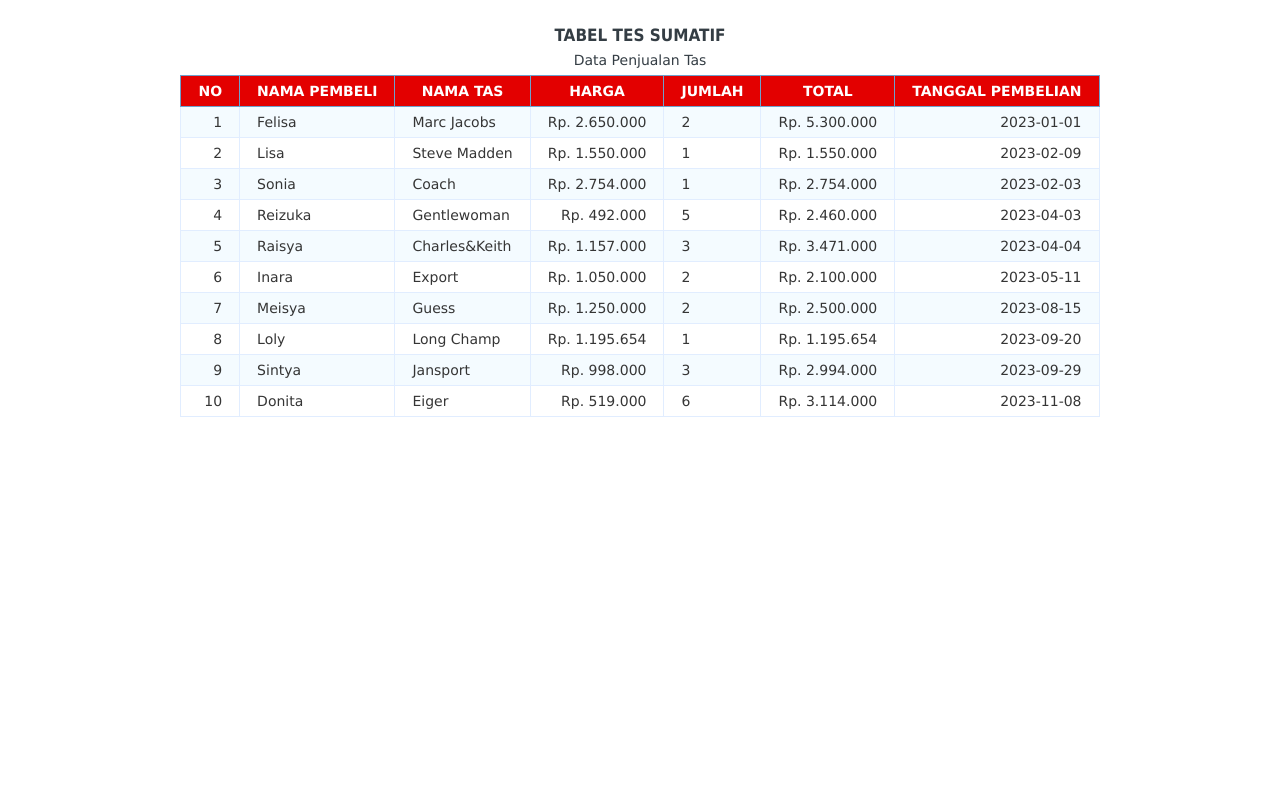
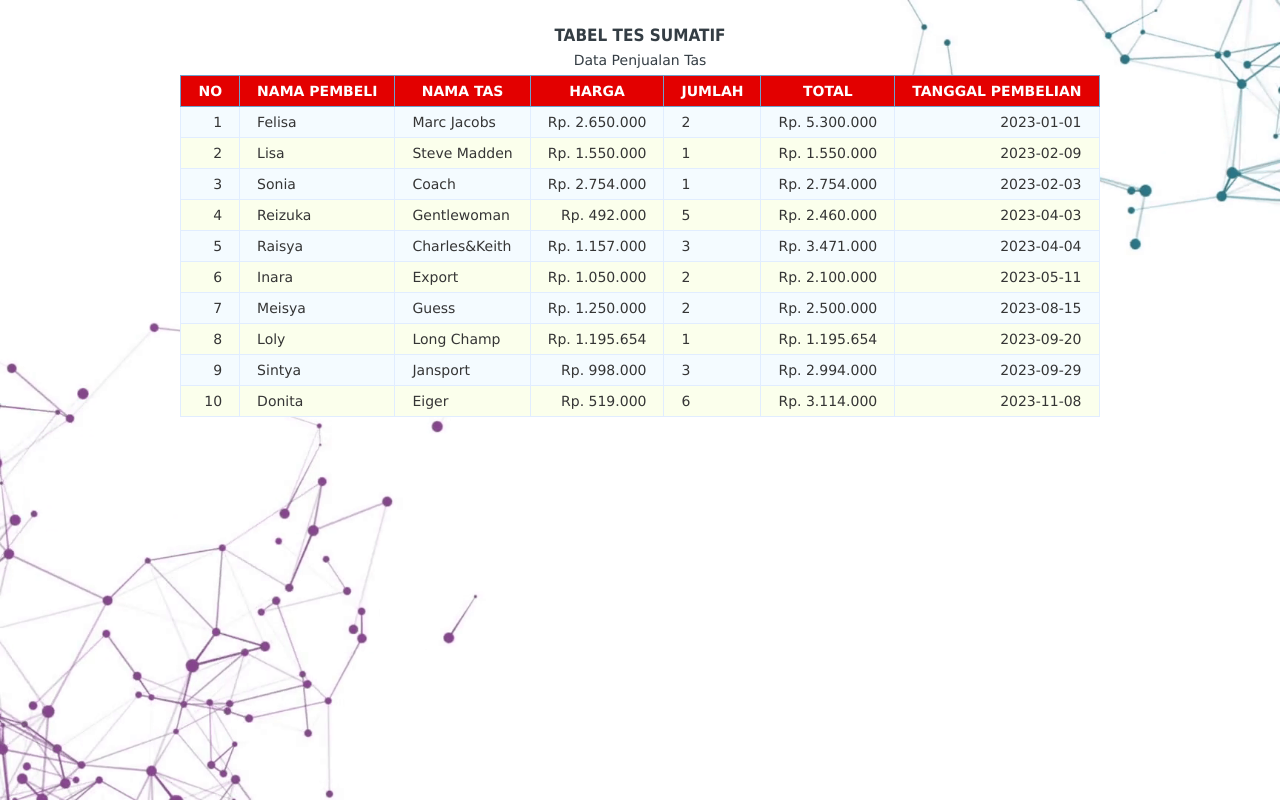
Before and after one commit to Alphonz0/tes-sumatif, a PHP site: page / in a window 1280 px wide. Run offline with PHP 8.4, Linux system fonts and the light colour scheme; data comes from the database, SQL or seed files in the repository.

Commit message:
update css

```diff
--- a/style.css
+++ b/style.css
@@ -4,6 +4,8 @@
 font-family: "segoe-ui", "open-sans", tahoma, arial;
 padding: 0;
 margin: 0;
+background-image: url('bg.png');
+background-size: cover;
 }
 table {
 margin: auto;
@@ -49,6 +51,7 @@
 /* Table Body */
 .data-table tbody td {
 color: #353535;
+background-color: #fbffec;
 }
 .data-table tbody td:first-child,
 .data-table tbody td:nth-child(4),
```
Also changed, not shown: bg.png (added).
